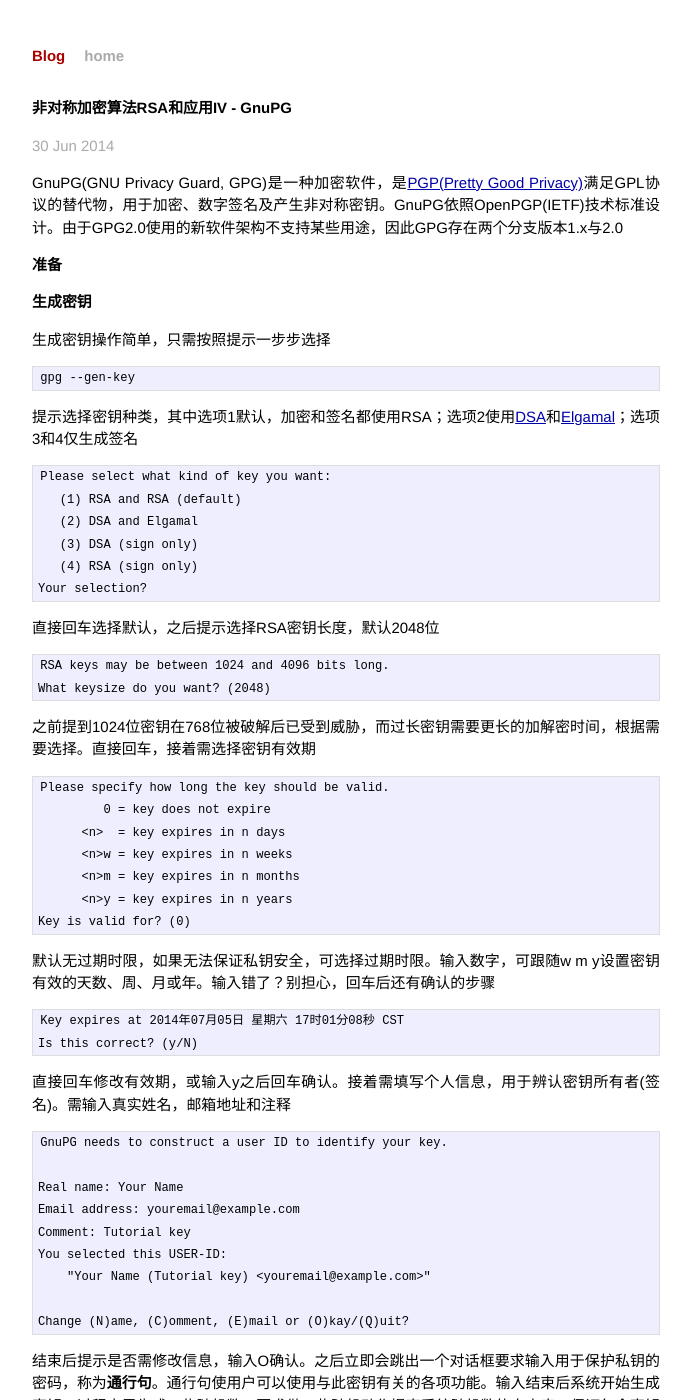
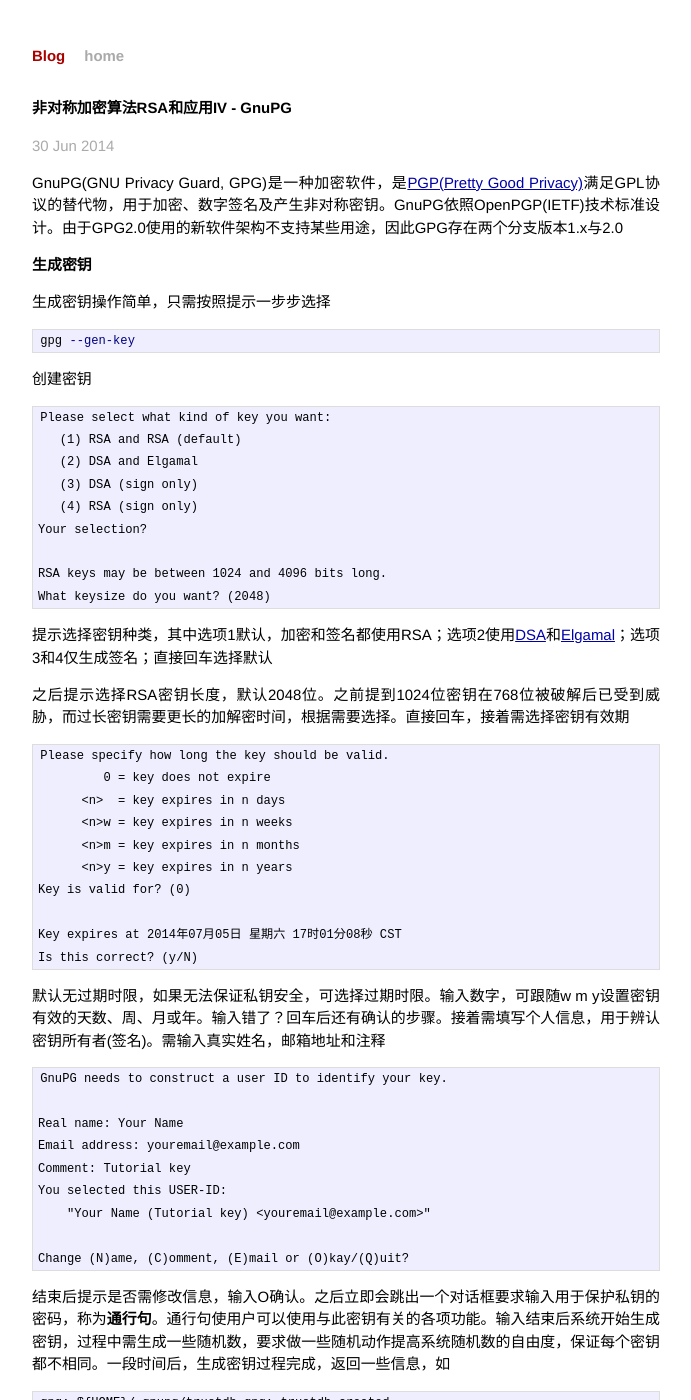
Before and after one commit to zp25/zp25.github.io, a Jekyll site: the page built from _posts/安全/2014-06-30-RSA四.markdown, in a window 1280 px wide and 1400 px high. Shown: the whole window, without its empty margins (294-985 px from the left). Built offline with Jekyll 4.4.1, drawn with Linux system fonts in a browser that asks for light colours; some of the changed text lies outside the part shown.

Commit message:
Update: RSA相关

```diff
--- a/_posts/安全/2014-06-21-RSA一.markdown
+++ b/_posts/安全/2014-06-21-RSA一.markdown
@@ -76,7 +76,7 @@
 ### 2) 若n与N不互质, gcd(n, N)!=1
 因为N=pq，因此gcd(n, N)=p或gcd(n, N)=q，其中要求`n<N`。
 
-假设gcd(n, N)=p，则n=zp。因为n和q互质，依照欧拉定理，`n^(q-1) ≡ 1 (mod q)`，依照同余性质，`n^[(q-1)(p-1)k]*n ≡ n (mod q)`，此处k指`ed = 1 + kφ(N)`中的k，化简得`n^(ed) ≡ n (mod q)`；此时将n=zp代入，同时转换为等式得`zp*[(zp)^(ed-1) - 1] = kq`，由此看出zp可整除kq，k是p的整数倍，即`k=lp`，因此原式又可以写为`n^(ed) = lpq + n`，于是得到`n^(ed) ≡ n (mod N)`，通过桥梁`c^d  ≡ n^(ed) (mod N)`和同余传递性得到结果`c^d ≡ n (mod N)`。
+假设gcd(n, N)=p，则n=zp。因为n和q互质，依照欧拉定理，`n^(q-1) ≡ 1 (mod q)`，依照同余性质，`n^[(q-1)(p-1)k]*n ≡ n (mod q)`，此处k指`ed = 1 + kφ(N)`中的k，化简得`n^(ed) ≡ n (mod q)`；此时将n=zp代入，同时转换为等式得`zp*[(zp)^(ed-1) - 1] = k'q`，由此看出zp可整除k'q，k'是p的整数倍，即`k'=lp`，因此原式又可以写为`n^(ed) = lpq + n`，于是得到`n^(ed) ≡ n (mod N)`，通过桥梁`c^d  ≡ n^(ed) (mod N)`和同余传递性得到结果`c^d ≡ n (mod N)`。
 
 同理可证gcd(n, N)=q的情况
 
@@ -86,7 +86,7 @@
 SSL协议的优势在于它是与应用层协议独立无关的。高层的应用层协议，如HTTP、FTP、Telnet等，能透明的建立于SSL协议之上。SSL协议在应用层协议通信之前就已经完成加密算法、通信密钥的协商以及服务器认证工作。在此之后应用层协议所传送的数据都会被加密，从而保证通信的私密性。
 
 ## SSL工作方式
-RSA等公开密钥加密技术效果好，但相比对称密钥加密，效率并不高。在实际应用中，SSL结合公共密钥和对称密钥实现功能：通信内容通过双方协商的会话唯一对称密钥加密提高效率，此对称密钥则通过服务器的RSA公钥加密提供安全传输。为了保证公钥和源的可信，服务器通过数字证书传递公钥以便客户端验证并使用。这些工作都在双方握手过程中完成
+RSA等公开密钥加密技术效果好，但相比对称密钥加密，效率并不高。在实际应用中，SSL结合公开密钥和对称密钥实现功能：通信内容通过双方协商的会话唯一对称密钥加密提高效率，此对称密钥则通过服务器的RSA公钥加密提供安全传输。为了保证公钥和源的可信，服务器通过数字证书传递公钥以便客户端验证并使用。这些工作都在双方握手过程中完成
 
 **ClientHello**，客户端向服务器发送ClientHello消息，信息内容包括
 
--- a/_posts/安全/2014-06-23-RSA二.markdown
+++ b/_posts/安全/2014-06-23-RSA二.markdown
@@ -19,9 +19,7 @@
 + 被访问的网站提供了一个有效的证书，即证书由一个被信任的证书颁发机构签发
 + 该证书正确地验证了被访问的网站
 
-在这些信任之下，我可以认为网上交易对于我的金融账户是安全的。虽然看了这些觉得非常不安，但理论和事实同时证明目前这些信任还是没有问题的，我可以放心使用HTTPS。
-
-*给自己的网站添加https功能将在之后尝试，可能有利于更多的对https的理解；先于OpenVPN因为其中包含CA内容。之后会修改内容*
+在这些信任之下，可以认为网上交易对于用户的金融账户是安全的。虽然看了这些觉得非常不安，但理论和事实同时证明目前这些信任还是没有问题的，可以放心使用HTTPS。
 
 # 参看
 + [HTTPS-维基百科](http://zh.wikipedia.org/wiki/HTTPS "HTTPS")
--- a/_posts/安全/2014-06-30-RSA四.markdown
+++ b/_posts/安全/2014-06-30-RSA四.markdown
@@ -6,169 +6,179 @@
 
 GnuPG(GNU Privacy Guard, GPG)是一种加密软件，是[PGP(Pretty Good Privacy)][pgp]满足GPL协议的替代物，用于加密、数字签名及产生非对称密钥。GnuPG依照OpenPGP(IETF)技术标准设计。由于GPG2.0使用的新软件架构不支持某些用途，因此GPG存在两个分支版本1.x与2.0
 
-# 准备
-## 生成密钥
+# 生成密钥
 生成密钥操作简单，只需按照提示一步步选择
 
-    gpg --gen-key
+~~~bash
+gpg --gen-key
+~~~
+创建密钥
 
-提示选择密钥种类，其中选项1默认，加密和签名都使用RSA；选项2使用[DSA][dsa]和[Elgamal][elgamal]；选项3和4仅生成签名
+~~~
+Please select what kind of key you want:
+   (1) RSA and RSA (default)
+   (2) DSA and Elgamal
+   (3) DSA (sign only)
+   (4) RSA (sign only)
+Your selection?
 
-    Please select what kind of key you want:
-       (1) RSA and RSA (default)
-       (2) DSA and Elgamal
-       (3) DSA (sign only)
-       (4) RSA (sign only)
-    Your selection?
+RSA keys may be between 1024 and 4096 bits long.
+What keysize do you want? (2048)
+~~~
+提示选择密钥种类，其中选项1默认，加密和签名都使用RSA；选项2使用[DSA][dsa]和[Elgamal][elgamal]；选项3和4仅生成签名；直接回车选择默认
 
-直接回车选择默认，之后提示选择RSA密钥长度，默认2048位
+之后提示选择RSA密钥长度，默认2048位。之前提到1024位密钥在768位被破解后已受到威胁，而过长密钥需要更长的加解密时间，根据需要选择。直接回车，接着需选择密钥有效期
 
-    RSA keys may be between 1024 and 4096 bits long.
-    What keysize do you want? (2048)
+~~~
+Please specify how long the key should be valid.
+         0 = key does not expire
+      <n>  = key expires in n days
+      <n>w = key expires in n weeks
+      <n>m = key expires in n months
+      <n>y = key expires in n years
+Key is valid for? (0)
 
-之前提到1024位密钥在768位被破解后已受到威胁，而过长密钥需要更长的加解密时间，根据需要选择。直接回车，接着需选择密钥有效期
+Key expires at 2014年07月05日 星期六 17时01分08秒 CST
+Is this correct? (y/N)
+~~~
+默认无过期时限，如果无法保证私钥安全，可选择过期时限。输入数字，可跟随w m y设置密钥有效的天数、周、月或年。输入错了？回车后还有确认的步骤。接着需填写个人信息，用于辨认密钥所有者(签名)。需输入真实姓名，邮箱地址和注释
 
-    Please specify how long the key should be valid.
-             0 = key does not expire
-          <n>  = key expires in n days
-          <n>w = key expires in n weeks
-          <n>m = key expires in n months
-          <n>y = key expires in n years
-    Key is valid for? (0)
+~~~
+GnuPG needs to construct a user ID to identify your key.
 
-默认无过期时限，如果无法保证私钥安全，可选择过期时限。输入数字，可跟随w m y设置密钥有效的天数、周、月或年。输入错了？别担心，回车后还有确认的步骤
+Real name: Your Name
+Email address: youremail@example.com
+Comment: Tutorial key
+You selected this USER-ID:
+    "Your Name (Tutorial key) <youremail@example.com>"
 
-    Key expires at 2014年07月05日 星期六 17时01分08秒 CST
-    Is this correct? (y/N)
-
-直接回车修改有效期，或输入y之后回车确认。接着需填写个人信息，用于辨认密钥所有者(签名)。需输入真实姓名，邮箱地址和注释
-
-    GnuPG needs to construct a user ID to identify your key.
-
-    Real name: Your Name
-    Email address: youremail@example.com
-    Comment: Tutorial key
-    You selected this USER-ID:
-        "Your Name (Tutorial key) <youremail@example.com>"
-
-    Change (N)ame, (C)omment, (E)mail or (O)kay/(Q)uit?
-
+Change (N)ame, (C)omment, (E)mail or (O)kay/(Q)uit?
+~~~
 结束后提示是否需修改信息，输入O确认。之后立即会跳出一个对话框要求输入用于保护私钥的密码，称为**通行句**。通行句使用户可以使用与此密钥有关的各项功能。输入结束后系统开始生成密钥，过程中需生成一些随机数，要求做一些随机动作提高系统随机数的自由度，保证每个密钥都不相同。一段时间后，生成密钥过程完成，返回一些信息，如
 
-    gpg: ${HOME}/.gnupg/trustdb.gpg: trustdb created
-    gpg: key 35D7ED67 marked as ultimately trusted
-    public and secret key created and signed.
+~~~
+gpg: ${HOME}/.gnupg/trustdb.gpg: trustdb created
+gpg: key 35D7ED67 marked as ultimately trusted
+public and secret key created and signed.
 
-    gpg: checking the trustdb
-    gpg: 3 marginal(s) needed, 1 complete(s) needed, PGP trust model
-    gpg: depth: 0  valid:   1  signed:   0  trust: 0-, 0q, 0n, 0m, 0f, 1u
-    pub   2048R/35D7ED67 2014-06-30
-          Key fingerprint = 62F1 855C 6C03 6D67 0D8F  9FB1 7A2B 8CED 35D7 ED67
-    uid                  Yichen Zhao (First) <zebrap25@gmail.com>
-    sub   2048R/53055D3E 2014-06-30
+gpg: checking the trustdb
+gpg: 3 marginal(s) needed, 1 complete(s) needed, PGP trust model
+gpg: depth: 0  valid:   1  signed:   0  trust: 0-, 0q, 0n, 0m, 0f, 1u
+pub   2048R/35D7ED67 2014-06-30
+      Key fingerprint = 62F1 855C 6C03 6D67 0D8F  9FB1 7A2B 8CED 35D7 ED67
+uid                  Yichen Zhao (First) <zebrap25@gmail.com>
+sub   2048R/53055D3E 2014-06-30
+~~~
+其中`35D7ED67`是公钥签名(uid)的哈希值，可用于替代uid来辨认公钥。为方便使用，添加环境变量`export GPGKEY=35D7ED67`
 
-其中35D7ED67是公钥签名(uid)的哈希值，可用于替代uid来辨认公钥。为方便使用，添加环境变量`export GPGKEY=35D7ED67`
-
-## 生成取消密钥证书
+# 生成取消密钥证书
 作废公钥时需使用取消密钥证书。建议在生成密钥同时制作取消密钥证书，并将取消密钥证书安全存放。使用时无需通行句即可作废公钥，方便，但泄漏后任何人都可将你的公钥作废
 
-    gpg --output revoke.txt --gen-revoke $GPGKEY
-
+~~~bash
+gpg --output revoke.txt --gen-revoke $GPGKEY
+~~~
 要使用以上命令，必须已存在公钥。整个过程也有向导，需选择取消公钥原因和输入可选的其他描述内容。之后会要求输入密钥的通行句，完成验证后便会导出证书到revoke.txt。使用时导入revoke.txt并重新上传公钥至公钥服务器(导入公钥和上传公钥见下文)
 
-## 导出密钥
-公钥使用二进制文件保存(~/.gunpg/pubring.gpg)，可转换为ASCII导出，可用于上传至公钥服务器
+# 导出密钥
+公钥使用二进制文件保存(~/.gunpg/pubring.gpg)，可转换为ASCII导出，用于上传至公钥服务器
 
-    gpg --armor --output ~/mykey.txt --export $GPGKEY
-
+~~~bash
+gpg --armor --output ~/mykey.txt --export $GPGKEY
+~~~
 也可输出私钥，使用`--export-secret-keys`
 
-## 上传公钥
+# 上传公钥
 公钥服务器专门存储用户公钥，且会相互同步，尽可能使用户公钥出现在所有公钥服务器上。可将自己的公钥上传至某个公钥服务器(如Ubuntu keyserver)，方便其他用户下载使用，也可以手动上传到多个公钥服务器加快同步进度
 
-    gpg --send-keys --keyserver keyserver.ubuntu.com $GPGKEY
-
+~~~bash
+gpg --send-keys --keyserver keyserver.ubuntu.com $GPGKEY
+~~~
 也可通过浏览器直接上传之前导出的公钥。由于任何人都可以向公钥服务器上传公钥，因此通常将公钥指纹(fingerprint)公布，方便使用者验证
 
-## 导入公钥
+# 导入公钥
 可通过公钥服务器查找任何一份公钥
 
-    gpg --keyserver keyserver.ubuntu.com --search-keys $GPGKEY
+~~~bash
+gpg --keyserver keyserver.ubuntu.com --search-keys $GPGKEY
+~~~
 
 要使用别人的公钥，需先导入至密钥数据库。首先获取对方的公钥，然后运行
 
-    gpg --import public-key.txt
-
+~~~bash
+gpg --import public-key.txt
+~~~
 默认从stdin读入
 
-## 密钥管理
-列出所有密钥数据库中信息
+# 密钥管理
+进入界面后可输入`help`查看可操作内容。常用命令
 
-    gpg --list-keys
+~~~
+gpg --list-keys
 
-返回信息包括公钥、私钥特征和uid，如
+/**
+${HOME}/.gnupg/pubring.gpg
+---------------------------
+pub   2048R/35D7ED67 2014-06-30
+uid                  Yichen Zhao (First) <zebrap25@gmail.com>
+sub   2048R/53055D3E 2014-06-30
+**/
+~~~
+列出所有密钥数据库中信息，返回信息包括公钥、私钥特征和uid
 
-    ${HOME}/.gnupg/pubring.gpg
-    ---------------------------
-    pub   2048R/35D7ED67 2014-06-30
-    uid                  Yichen Zhao (First) <zebrap25@gmail.com>
-    sub   2048R/53055D3E 2014-06-30
+~~~bash
+gpg --list-sigs
+gpg --fingerprint
+gpg --list-secret-keys
+~~~
+其他查看信息的命令
 
-其他显示额外内容的命令包括
++ `gpg --delete-keys $GPGKEY`，删除指定uid的公钥
++ `gpg --delete-secret-keys $GPGKEY`，希望删除自己的公钥，需先删除私钥
++ `gpg --edit-key $GPGKEY`，修改密钥指纹、签名等使用
 
-    gpg --list-sigs
-    gpg --fingerprint
-    gpg --list-secret-keys
+完成以上操作，便可使用密钥加密和解密信息。
 
-删除指定uid的公钥，使用
+# 加密和解密
+操作
 
-    gpg --delete-keys $GPGKEY
+~~~bash
+gpg --recipient $GPGKEY --output demo.en.txt --encrypt demo.txt
+~~~
+将demo.txt使用公钥加密后以demo.en.txt输出。
 
-希望删除自己的公钥，需先删除私钥，使用
+~~~bash
+gpg --output demo.de.txt [--decrypt] demo.en.txt
+~~~
+解密，接收demo.en.txt，解密以demo.de.txt输出。
 
-    gpg --delete-secret-keys $GPGKEY
-
-修改密钥指纹、签名等使用
-
-    gpg --edit-key $GPGKEY
-
-进入界面后可输入`help`查看可操作内容
-
-# 使用
-## 加密和解密
-完成之前操作，便可使用密钥加密和解密信息。如将demo.txt加密后以demo.en.txt输出，使用的公钥通过`--recipient`指明
-
-    gpg --recipient $GPGKEY --output demo.en.txt --encrypt demo.txt
-
-解密，如接收到demo.en.txt，解密以demo.de.txt输出
-
-    gpg --output demo.de.txt --decrypt demo.en.txt
-
-其中`--decrypt`可省略
-
-## 签名和校验签名
+# 签名和校验签名
 若并不希望加密，仅希望给文件签名证明文件确实是我发的，使用
 
-    gpg --sign demo.txt
+~~~bash
+gpg --sign demo.txt
+~~~
+导出的签名文件demo.txt.gpg将被压缩，是不可读的。
 
-导出的签名文件demo.txt.gpg将被压缩，是不可读的。若希望导出可读的文件使用
+~~~bash
+gpg --clearsign demo.txt
+~~~
+可导出可读的签名文件，文件名demo.txt.asc。
 
-    gpg --clearsign demo.txt
+~~~bash
+gpg --detach-sign demo.txt
+~~~
+推荐此方式，将签名和原文件分开保存，保持原文件清晰。导出独立的签名文件demo.txt.sig是二进制文件，添加`--armor`导出ASCII形式。
 
-导出签名文件demo.txt.asc。若希望保持原文件清晰，可将签名和原文件分开保存，使用
+~~~bash
+gpg --local-user [sender-uid] --recipient $GPGKEY --armor --sign \
+    --encrypt demo.txt
+~~~
+若希望同时签名和加密，执行集合了加密和签名选项的命令。若文件同时加密和签名，校验签名在解密过程中完成。
 
-    gpg --detach-sign demo.txt
-
-推荐此方式，导出独立的签名文件demo.txt.sig是二进制文件，添加`--armor`导出ASCII形式。若希望同时签名和加密，可执行集合了加密和签名选项的命令
-
-    gpg --local-user [sender-uid] --recipient $GPGKEY --armor --sign \
-        --encrypt demo.txt
-
-若文件同时加密和签名，校验签名在解密过程中完成。手动校验使用
-
-    gpg --verify demo.txt.sig
-
-其中`--verify`可省略
+~~~bash
+gpg --verify demo.txt.sig
+~~~
+手动校验
 
 # 参看
 + [GnuPG](https://www.gnupg.org/ "The GNU Privacy Guard")
```
